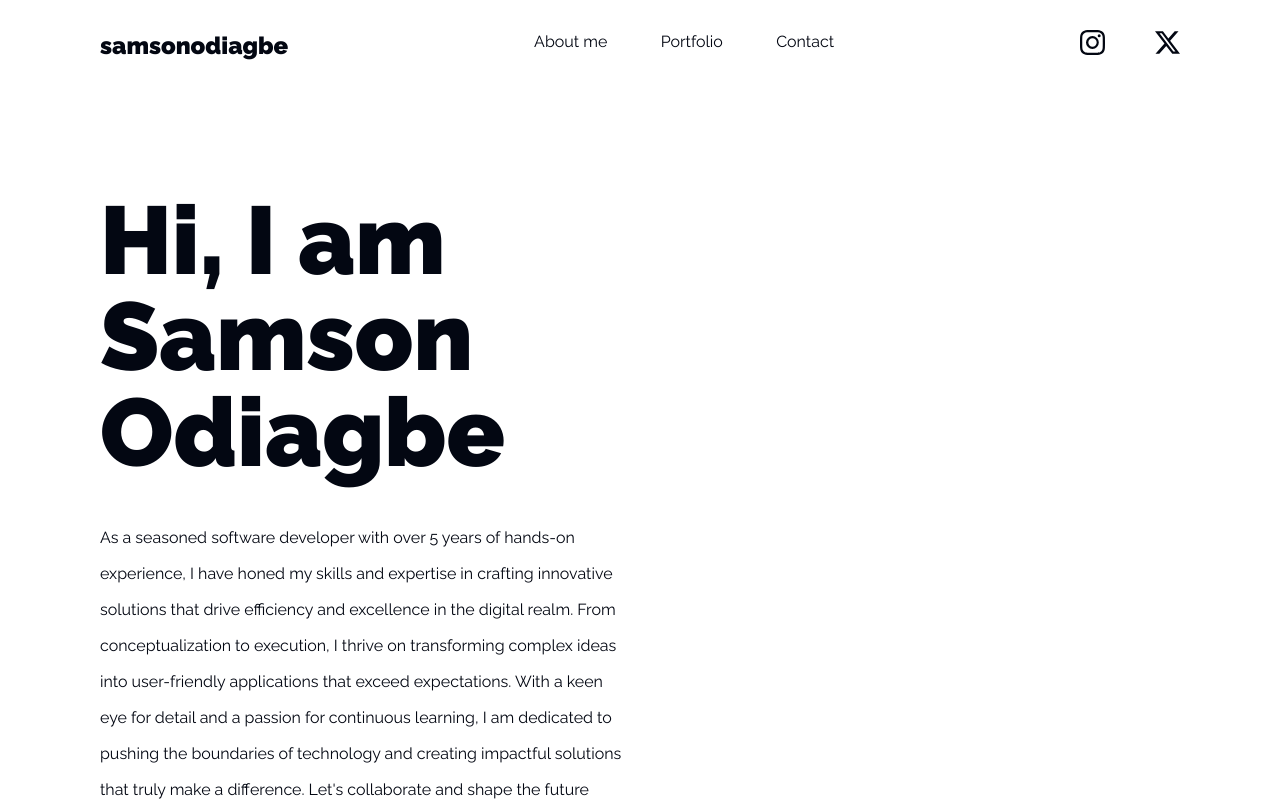
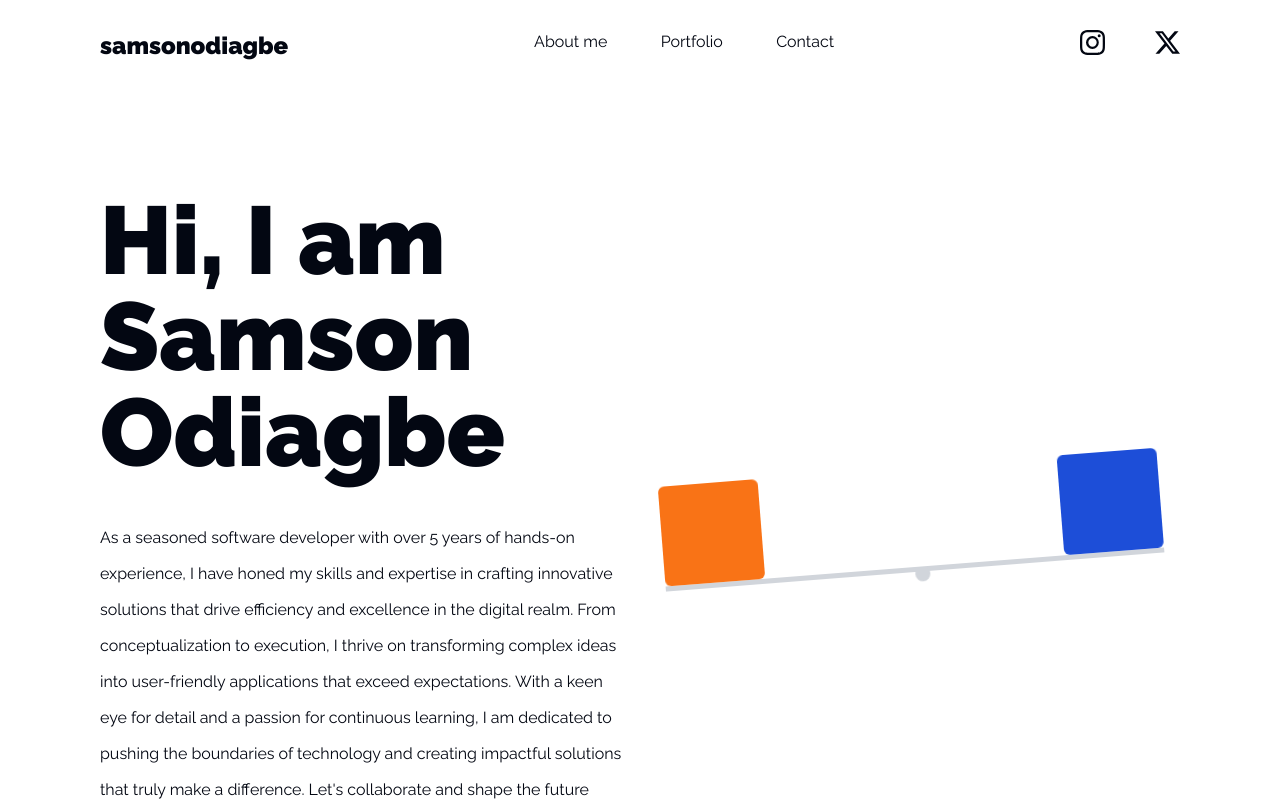
Before and after one commit to sammyodiagbe/samsonodiagbe, a Next.js app: page / in a window 1280 px wide. Shown: the top 801 px of the page. Built offline with nearby package versions, Linux system fonts and the light colour scheme.

Commit message:
beautiful designs

```diff
--- a/package.json
+++ b/package.json
@@ -12,6 +12,7 @@
     "@radix-ui/react-slot": "^1.0.2",
     "class-variance-authority": "^0.7.0",
     "clsx": "^2.1.1",
+    "framer-motion": "^11.1.7",
     "lucide-react": "^0.373.0",
     "next": "14.2.3",
     "react": "^18",
--- a/src/app/page.tsx
+++ b/src/app/page.tsx
@@ -1,3 +1,4 @@
+import AnimatedComponent from "@/components/app-ui/animatedComponent";
 import CustomButton from "@/components/app-ui/button";
 import FormComponent from "@/components/app-ui/formComponent";
 import ProjectComponent from "@/components/app-ui/projectCard";
@@ -25,9 +26,12 @@ export default function Home() {
             difference. Let's collaborate and shape the future together.
           </p>
           <div>
-            <CustomButton content="Hire me" />
-            <CustomButton variant={"outline"} content="Send a message" />
+            <CustomButton content="Download My Resume" />
+            <CustomButton variant={"outline"} content="Send Message" />
           </div>
+        </section>
+        <section className="flex items-center justify-center">
+          <AnimatedComponent />
         </section>
       </header>
       <div className="p-[100px]" id="portfolio">
--- /dev/null
+++ b/src/components/app-ui/animatedComponent.tsx
@@ -0,0 +1,53 @@
+"use client";
+
+import { cn } from "@/lib/utils";
+import { motion } from "framer-motion";
+
+const childStyle = `h-[100px] w-[100px] bg-gray-600 absolute top-[-100px] rounded-md`;
+
+const AnimatedComponent = () => {
+  return (
+    <motion.div
+      className="h-[5px] w-[500px] bg-gray-300 relative after:absolute after:left-[50%]  after:h-[15px] after:w-[15px] after:rounded-full after:bg-inherit"
+      animate={{
+        rotate: [-30, 0, 30],
+        origin: "center",
+        transition: {
+          repeat: Infinity,
+          duration: 1,
+          repeatType: "reverse",
+          delay: 1,
+          staggerChildren: 1,
+          stiffness: 2,
+        },
+      }}
+    >
+      <motion.div
+        className={cn(childStyle, "left-0 bg-orange-500")}
+        animate={{
+          y: [0, 0, -150],
+          transition: {
+            repeat: Infinity,
+            repeatType: "reverse",
+            duration: 1,
+            delay: 1,
+          },
+        }}
+      ></motion.div>
+      <motion.div
+        className={cn(childStyle, "right-0 bg-blue-700")}
+        animate={{
+          y: [-150, 0, 0],
+          transition: {
+            repeat: Infinity,
+            repeatType: "reverse",
+            delay: 1.5,
+            duration: 1,
+          },
+        }}
+      ></motion.div>
+    </motion.div>
+  );
+};
+
+export default AnimatedComponent;
--- a/src/components/navbar.tsx
+++ b/src/components/navbar.tsx
@@ -4,7 +4,7 @@ import { MdEmail } from "react-icons/md";
 
 const NavbarComponent = () => {
   return (
-    <nav className="flex justify-between px-[100px] py-[30px] sticky top-0 bg-white">
+    <nav className="flex justify-between px-[100px] py-[30px] sticky top-0 bg-white z-20">
       <h1 className="font-black text-2xl">samsonodiagbe</h1>
 
       <ul className="flex min-w-[300px] justify-between">
```
Also changed, not shown: 1 other file (tests, documents, lock files or other folders).
